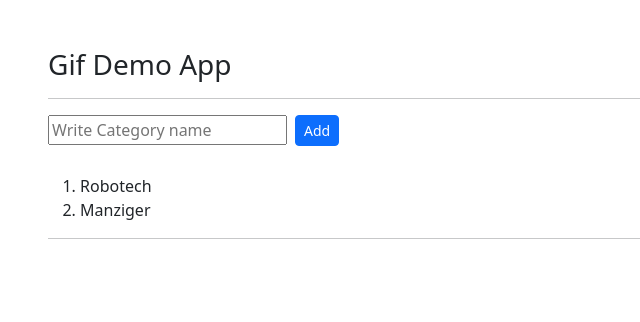
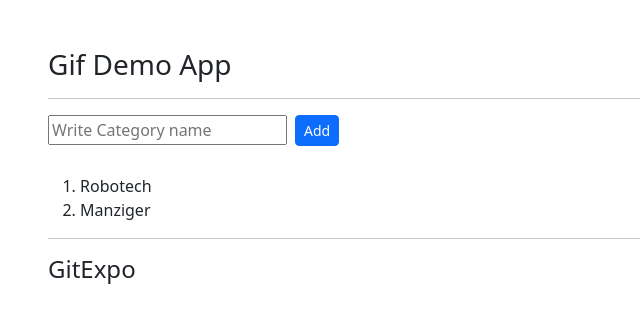
Before and after one commit to ReynaCansecoH-19350287/Gif-Demo-App-A, a React (Vite) app: page / in a window 1280 px wide. Shown: the top 322 px of the page, without its empty margins (0-640 px from the left). Built offline with nearby package versions, Linux system fonts and the light colour scheme; no server answers.

Commit message:
Modifica la App.jsx para agregar GifsExpo en Gif-Demo-App

```diff
--- a/src/App.jsx
+++ b/src/App.jsx
@@ -1,5 +1,6 @@
 import { useState } from 'react'
 import Categories from './components/Categories'
+import GifsExpo from './components/GifsExpo'
 
 function App() {
   const [categories, setCategories] = useState(["Robotech", "Manziger"])
@@ -13,6 +14,10 @@ function App() {
       setCategories={setCategories}
       />
       <hr />
+      <GifsExpo
+      categories={categories}
+      setCategories={setCategories}
+      />
     </div>
   )
 }
```
